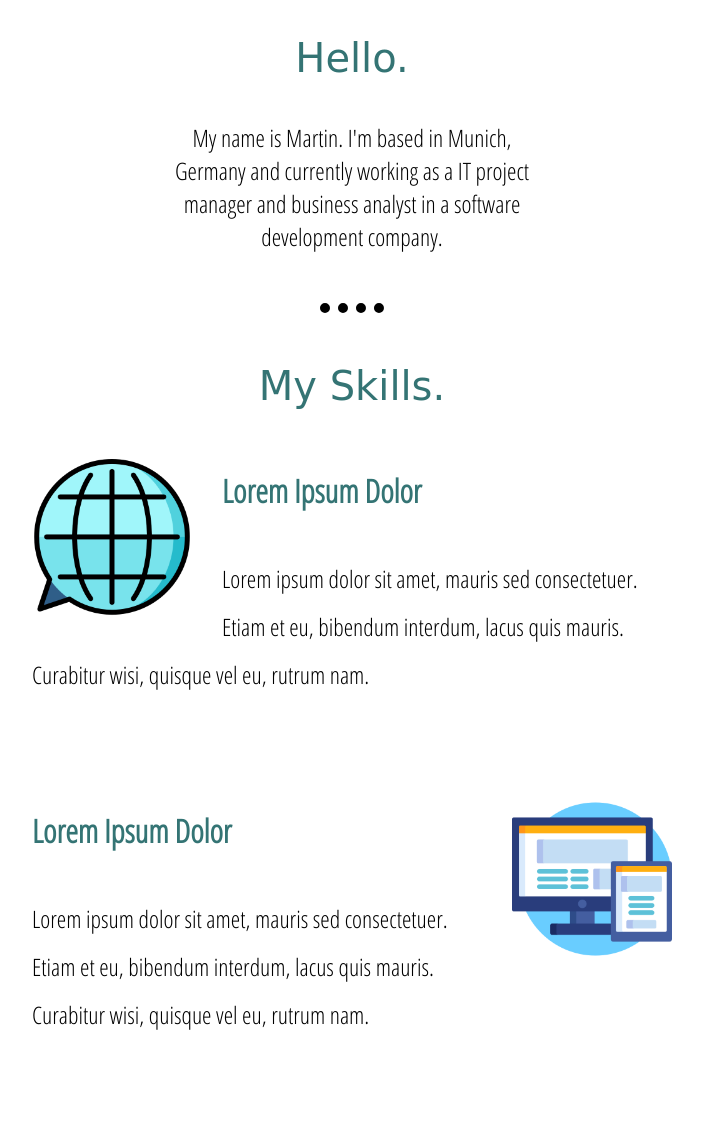
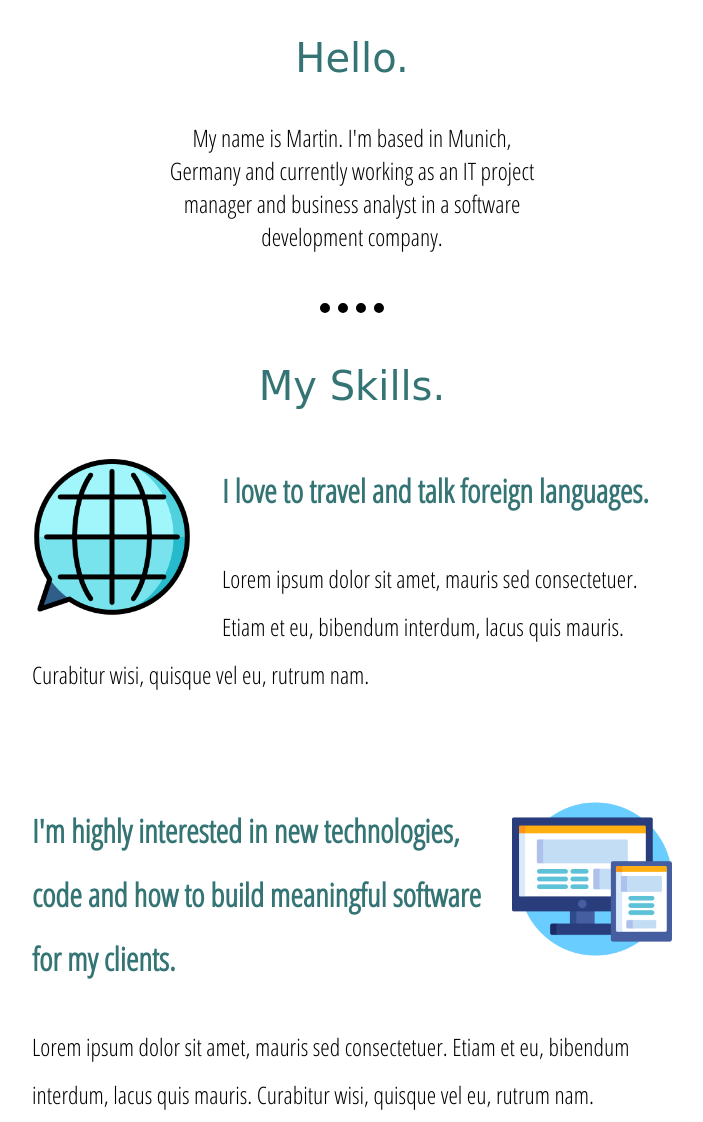
Before and after one commit to pelkeo/Homepage, a plain HTML site: page index.html in a window 1280 px wide. Shown: the part 1160-2282 px from the top of the page, without its empty margins (288-991 px from the left). Drawn offline with Linux system fonts and the light colour scheme; a web font is replaced by a local one.

Commit message:
Update to version 1.0.1: Text fix

```diff
--- a/index.html
+++ b/index.html
@@ -26,19 +26,19 @@
   <div class="profile">
     <img class="profile-img" src="images/martin.png" alt="">
     <h2 class="hello">Hello.</h2>
-    <p class="hello-text">My name is Martin. I'm based in Munich, Germany and currently working as a IT project manager and business analyst in a software development company.</p>
+    <p class="hello-text">My name is Martin. I'm based in Munich, Germany and currently working as an IT project manager and business analyst in a software development company.</p>
   </div>
   <hr>
   <div class="skills">
     <h2>My Skills.</h2>
     <div class="skill-row">
       <img class="chillies" src="images/translation.png" alt="">
-      <h3>Lorem Ipsum Dolor</h3>
+      <h3>I love to travel and talk foreign languages.</h3>
       <p>Lorem ipsum dolor sit amet, mauris sed consectetuer. Etiam et eu, bibendum interdum, lacus quis mauris. Curabitur wisi, quisque vel eu, rutrum nam.</p>
     </div>
     <div class="skill-row">
       <img class="computer" src="images/responsive.png" alt="">
-      <h3>Lorem Ipsum Dolor</h3>
+      <h3>I'm highly interested in new technologies, code and how to build meaningful software for my clients.</h3>
       <p>Lorem ipsum dolor sit amet, mauris sed consectetuer. Etiam et eu, bibendum interdum, lacus quis mauris. Curabitur wisi, quisque vel eu, rutrum nam.</p>
     </div>
   </div>
```
